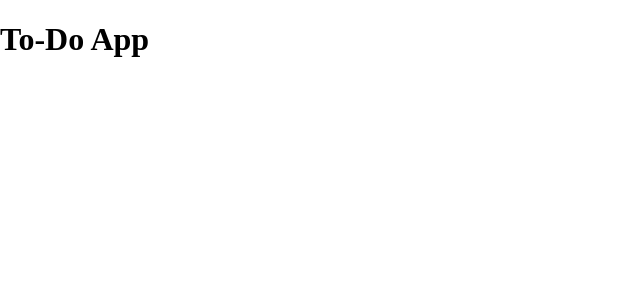
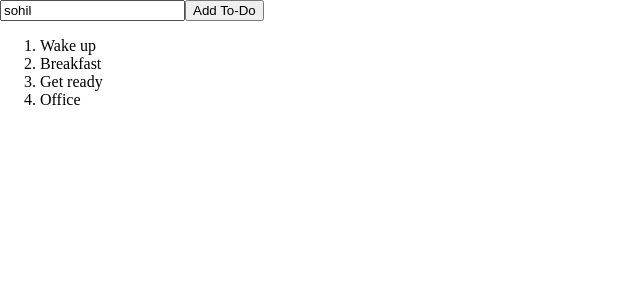
Before and after one commit to sohil37/toDoApp, a React (Vite) app: page / in a window 1280 px wide. Shown: the top 300 px of the page, without its empty margins (0-640 px from the left). Built offline with nearby package versions, Linux system fonts and the light colour scheme.

Commit message:
first todo version

```diff
--- /dev/null
+++ b/src/AddToDo.jsx
@@ -0,0 +1,39 @@
+import { Component } from "react";
+import "./stylesheets/AddToDo.css";
+
+class AddToDo extends Component {
+  constructor(props) {
+    super(props);
+
+    this.state = { formInput: "sohil" };
+  }
+
+  changeFormInput = (e) => {
+    this.setState(() => {
+      return { formInput: e.target.value };
+    });
+  };
+
+  submitForm = (e) => {
+    e.preventDefault();
+    this.props.addToDoFunction(this.state.formInput);
+    this.setState(() => {
+      return { formInput: "" };
+    });
+  };
+
+  render = () => {
+    return (
+      <form className="AddToDo" onSubmit={this.submitForm}>
+        <input
+          type="text"
+          value={this.state.formInput}
+          onChange={this.changeFormInput}
+        />
+        <input type="submit" value="Add To-Do" />
+      </form>
+    );
+  };
+}
+
+export default AddToDo;
--- a/src/App.jsx
+++ b/src/App.jsx
@@ -1,8 +1,29 @@
 import { Component } from "react";
+import AddToDo from "./AddToDo";
+import ShowAllToDo from "./ShowAllToDo";
+import "./stylesheets/App.css";
 
 class App extends Component {
+  constructor(props) {
+    super(props);
+
+    this.state = { toDo: ["Wake up", "Breakfast", "Get ready", "Office"] };
+  }
+
+  addToToDo = (newToDo) => {
+    this.setState((oldState) => {
+      let newArr = [...oldState.toDo, newToDo];
+      return { toDo: newArr };
+    });
+  };
+
   render = () => {
-    return <h1 className="App">To-Do App</h1>;
+    return (
+      <div className="App">
+        <AddToDo addToDoFunction={this.addToToDo} />
+        <ShowAllToDo toDos={this.state.toDo} />
+      </div>
+    );
   };
 }
 
--- /dev/null
+++ b/src/ShowAllToDo.jsx
@@ -0,0 +1,18 @@
+import { Component } from "react";
+import "./stylesheets/ShowAllToDo.css";
+
+class ShowAllToDo extends Component {
+  render = () => {
+    return (
+      <div className="ShowAllToDo">
+        <ol>
+          {this.props.toDos.map((elem, index) => {
+            return <li key={index}>{elem}</li>;
+          })}
+        </ol>
+      </div>
+    );
+  };
+}
+
+export default ShowAllToDo;
```
Also changed, not shown: src/stylesheets/AddToDo.css (added), src/stylesheets/ShowAllToDo.css (added).
